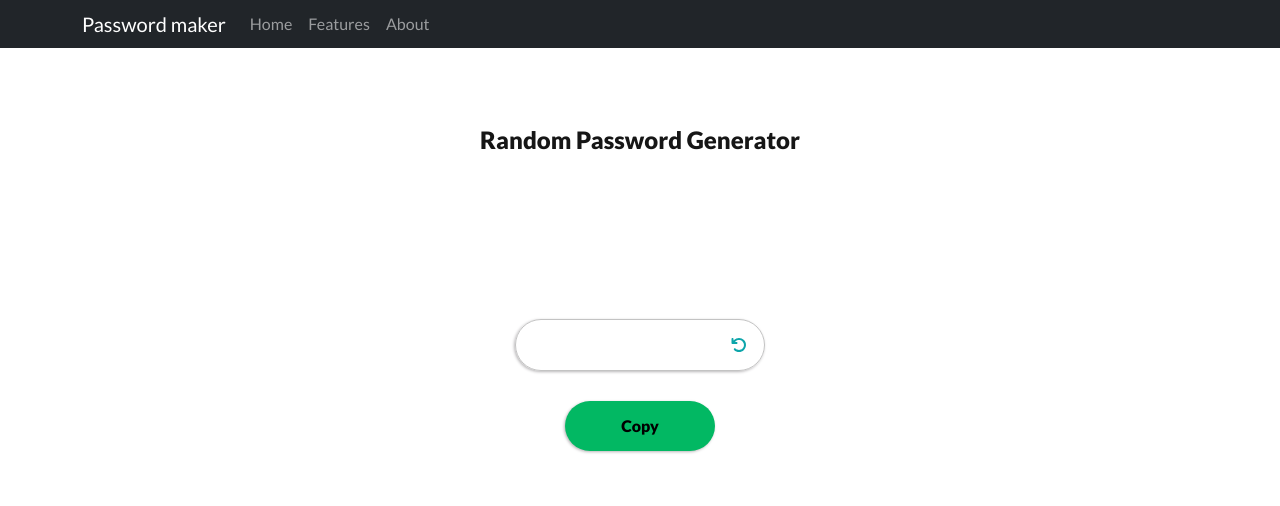
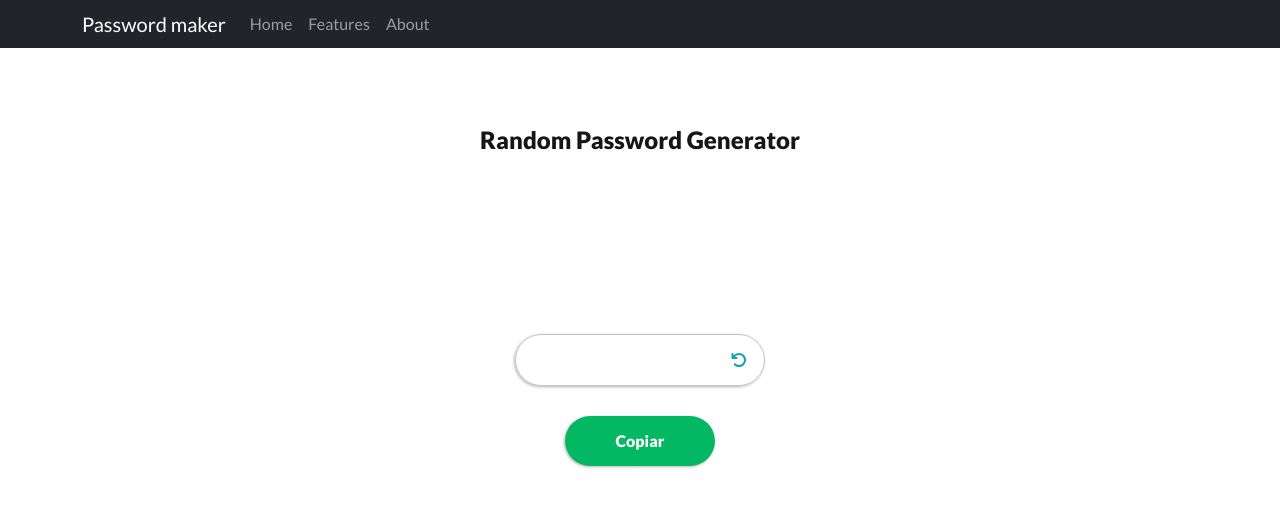
Before and after one commit to turan-98/Password-project, a React (Create React App) app: page / in a window 1280 px wide. Shown: the top 506 px of the page. Built offline with nearby package versions, Linux system fonts and the light colour scheme.

Commit message:
📌 Adicionando toggle de copiar e copiado

```diff
--- a/src/Components/CopyButton/index.js
+++ b/src/Components/CopyButton/index.js
@@ -9,6 +9,8 @@ const onClick = (event) =>{
     handleCopy();
 }
 const [isActive, setActive] = useState("false");
+const [isCopied, setCopy] = useState("false");
+
 const handleToggle = () =>{
     setActive(!isActive);
 }
@@ -17,6 +19,7 @@ const handleToggle = () =>{
     var $copyText = document.querySelector('#passwordValue').innerHTML;
     if($copyText.length > 0){
         navigator.clipboard.writeText($copyText);
+        setCopy(!isCopied);
     }else{
        alert('nada a copiar')
     }
@@ -30,11 +33,9 @@ return (
             </div>
         </div>
         */}
-        <button className="button button--copy" onClick={onClick} alt="Botão de copiar">
-            Copy
+        <button className="button button--copy text-white" onClick={onClick} alt="Botão de copiar">
+            {isCopied ? "Copiar" : "Copiado!"}
         </button>
-
-        <p ></p>
         </>
     )
 
```
